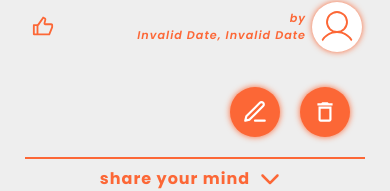
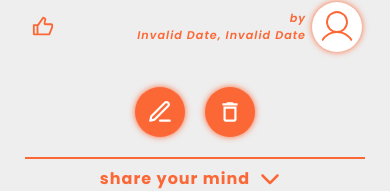
Before and after one commit to andbudha/blog-it-mern, a React (Vite) app in the folder client/: page /blog/1 in a window 390 px wide. Shown: the part 663-854 px from the top of the page. Built offline with nearby package versions, Linux system fonts and the light colour scheme; no server answers.

Commit message:
DetailedBlog edit&delete btn position on small screens centered

```diff
--- a/client/src/pages/DetailedBlog/DetailedBlog.module.scss
+++ b/client/src/pages/DetailedBlog/DetailedBlog.module.scss
@@ -245,6 +245,9 @@
           }
         }
       }
+      @media screen and (max-width: 480px) {
+        @include flexBox(nowrap, row, center, center);
+      }
     }
     @media screen and (max-width: 700px) {
       max-width: 550px;
```
